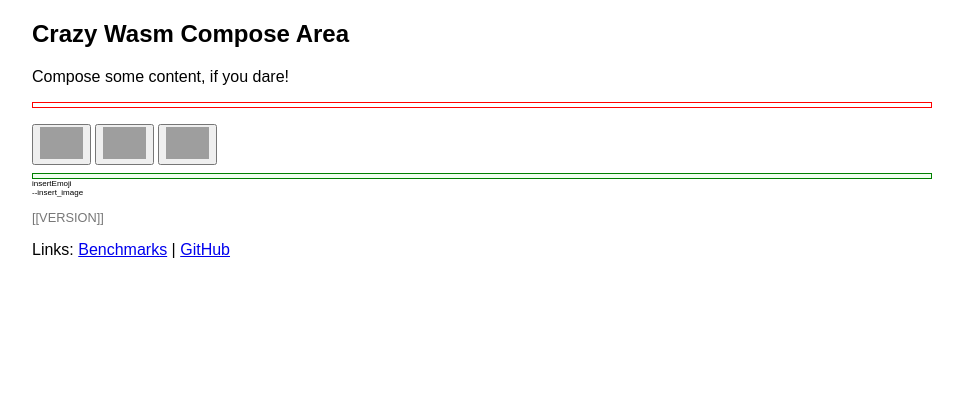
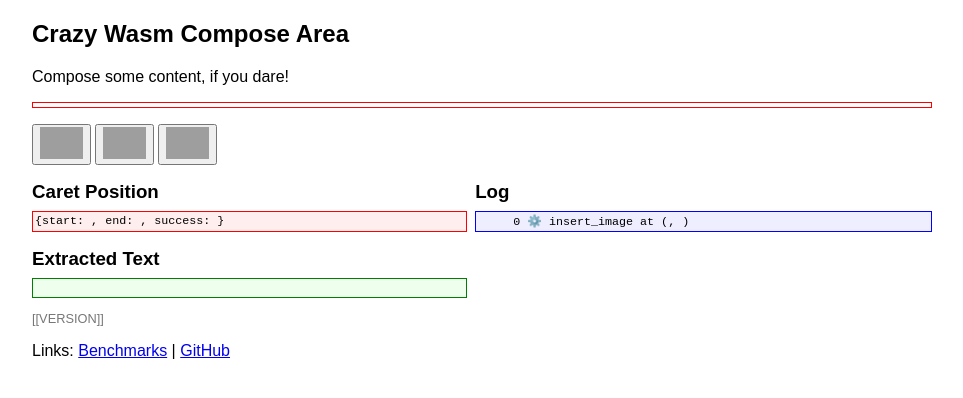
Before and after one commit to threema-ch/compose-area, a website built with webpack: page www/index.html in a window 1280 px wide. Both pictures are taken after a click on the button 219 px from the left and 144 px from the top of the page. Shown: the whole page, without its empty margins (158-1121 px from the left). Built offline with nearby package versions, Linux system fonts and the light colour scheme; grey boxes are pictures that could not be loaded; what benchmark, compose-area would draw is missing.

Commit message:
Improve debugging tools in demo

```diff
--- a/www/index.html
+++ b/www/index.html
@@ -13,6 +13,10 @@
             margin: 0 auto;
             padding: 0 8px;
         }
+        h3 {
+            margin-top: 16px;
+            margin-bottom: 8px;
+        }
         #wrapper {
             border: 1px solid red;
             padding: 2px;
@@ -24,14 +28,36 @@
             margin: 0 .05em 0 .1em;
             vertical-align: -0.1em;
         }
-        #extracted {
-            border: 1px solid green;
+        #debug {
+            width: 100%;
+            display: flex;
+            flex-direction: row;
+        }
+        .debug {
             padding: 2px;
-            margin-top: 8px;
             white-space: pre-wrap;
-            background-color: #efe;
             font-family: monospace;
             font-size: 0.9em;
+            min-height: calc(1em + 3px);
+        }
+        #left {
+            flex-grow: 1;
+        }
+        #caretpos div {
+            border: 1px solid red;
+            background-color: #fee;
+        }
+        #extracted div {
+            border: 1px solid green;
+            background-color: #efe;
+        }
+        #log {
+            flex-grow: 1;
+            margin-left: 8px;
+        }
+        #log div {
+            border: 1px solid blue;
+            background-color: #eef;
         }
         #buttons {
             margin-top: 16px;
@@ -39,9 +65,6 @@
         #version {
             font-size: 0.8em;
             color: #777;
-        }
-        #log {
-            font-size: 0.5em;
         }
         button img {
             height: 32px;
@@ -63,8 +86,22 @@
         <img alt="🤦‍♀️" src="https://abs.twimg.com/emoji/v2/72x72/1f926-200d-2640-fe0f.png">
       </button>
     </div>
-    <div id="extracted">&nbsp;</div>
-    <div id="log"></div>
+    <div id="debug">
+        <div id="left">
+            <div id="caretpos">
+                <h3>Caret Position</h3>
+                <div class="debug"></div>
+            </div>
+            <div id="extracted">
+                <h3>Extracted Text</h3>
+                <div class="debug"></div>
+            </div>
+        </div>
+        <div id="log">
+            <h3>Log</h3>
+            <div class="debug"></div>
+        </div>
+    </div>
     <p id="version">[[VERSION]]</p>
     <p>Links: <a href="benchmark.html">Benchmarks</a> | <a href="https://github.com/threema-ch/compose-area">GitHub</a></p>
     <script src="./bootstrap.demo.bundle.js"></script>
--- a/www/index.js
+++ b/www/index.js
@@ -9,58 +9,71 @@ window.composeArea = composeArea;
 
 // Elements
 const wrapper = document.getElementById('wrapper');
-const logDiv = document.getElementById('log');
+const logDiv = document.querySelector('#log div');
+const caretposDiv = document.querySelector('#caretpos div');
+const extractedDiv = document.querySelector('#extracted div');
 
 // Helper functions
 
+let startTime = null;
+
 function log() {
+    if (startTime === null) {
+        startTime = new Date();
+    }
     console.log(...arguments);
-    let text = '';
-    for (const arg of arguments) {
-        text += arg;
-    }
-    logDiv.innerHTML += `${text}<br>`;
+    const ms = (new Date() - startTime).toString();
+    const pad = '      ';
+    const timestamp = `${pad.substring(0, pad.length - ms.length) + ms}`;
+    logDiv.innerHTML += `${timestamp} ${arguments[0]}<br>`;
 }
+
+function updateCaretPosition(e) {
+    log('⚙️ update_caret_position');
+    composeArea.update_caret_position_from_dom();
+    showState();
+}
+
+function showState() {
+    // Extract text
+    const text = composeArea.get_text();
+    extractedDiv.innerText = text.replace(/\n/g, '↵\n');
+
+    // Show caret pos
+    const pos = composeArea.get_caret_position();
+    caretposDiv.innerText = `{start: ${pos.start}, end: ${pos.end}, success: ${pos.success}}`;
+}
+
 
 // Add event listeners
 
-function onKeyDown(e) {
-    log('keydown', e);
-}
-
-function onKeyUp(e) {
-    log('keyup', e);
-    extractText();
-}
-
-function updateCaretPosition(e) {
-    log('updateCaretPosition()', e);
-    log('--update_caret_position');
-    composeArea.update_caret_position();
-}
-
-function extractText() {
-    const text = composeArea.get_text();
-    document.getElementById('extracted').innerText = text.replace(/\n/g, '↵\n');
-}
-
-wrapper.addEventListener('keydown', onKeyDown);
-wrapper.addEventListener('keyup', onKeyUp);
-wrapper.addEventListener('keyup', updateCaretPosition);
-wrapper.addEventListener('mouseup', updateCaretPosition);
+wrapper.addEventListener('keydown', (e) => {
+    log('⚡ keydown', e);
+});
+wrapper.addEventListener('keyup', (e) => {
+    log('⚡ keyup', e);
+    updateCaretPosition();
+});
+wrapper.addEventListener('mouseup', (e) => {
+    log('⚡ mouseup', e);
+    updateCaretPosition();
+});
 
 // Note: Unfortunately the selectionchange listener can only be set on document
 // level, not on the wrapper itself.
-document.addEventListener('selectionchange', updateCaretPosition);
+document.addEventListener('selectionchange', (e) => {
+    log('⚡ selectionchange', e);
+    updateCaretPosition();
+});
 
 // Emoji handling
 
 function insertEmoji(e) {
-    log('insertEmoji');
     const img = e.target.nodeName === 'IMG' ? e.target : e.target.children[0];
-    log('--insert_image');
+    const pos = composeArea.get_caret_position();
+    log(`⚙️ insert_image at (${pos.start}, ${pos.end})`);
     composeArea.insert_image(img.src, img.alt, 'emoji');
-    extractText();
+    showState();
 }
 document.getElementById('tongue').addEventListener('click', insertEmoji);
 document.getElementById('beers').addEventListener('click', insertEmoji);
```
Also changed, not shown: 1 other file.
